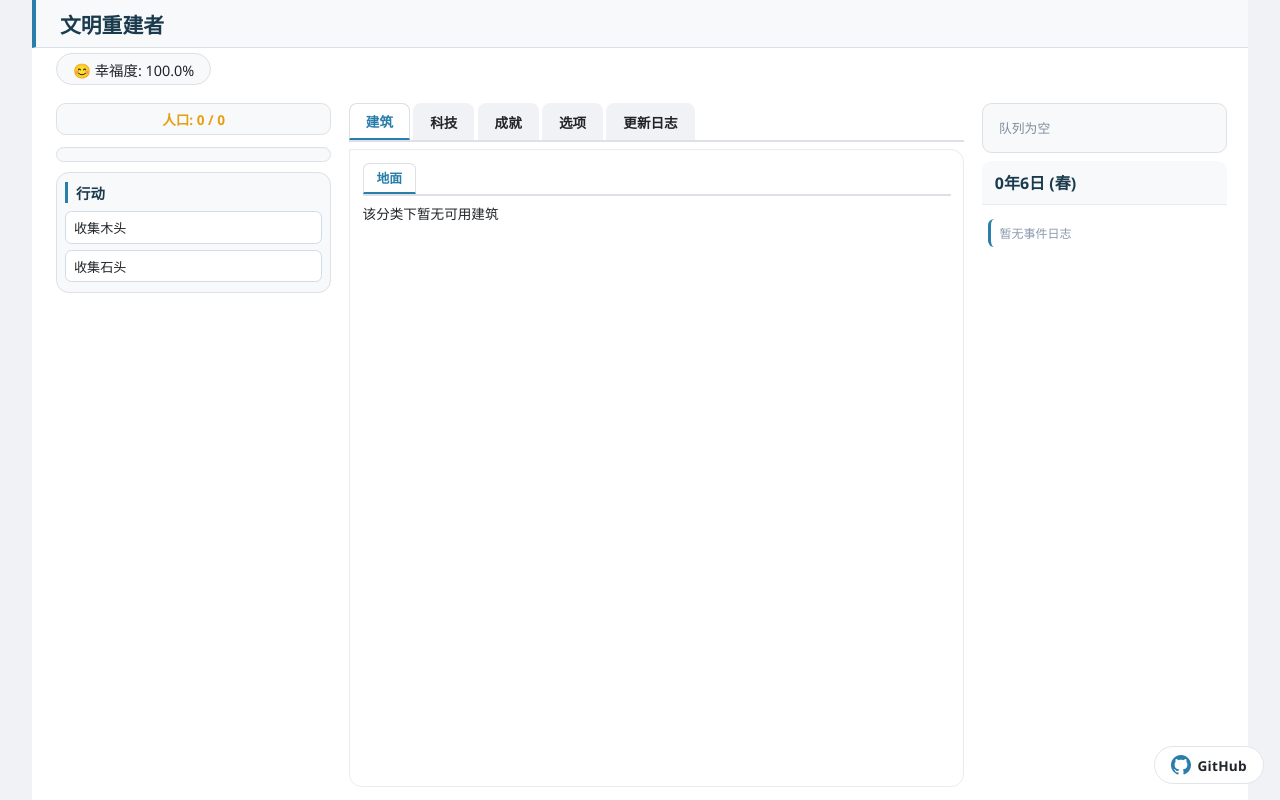
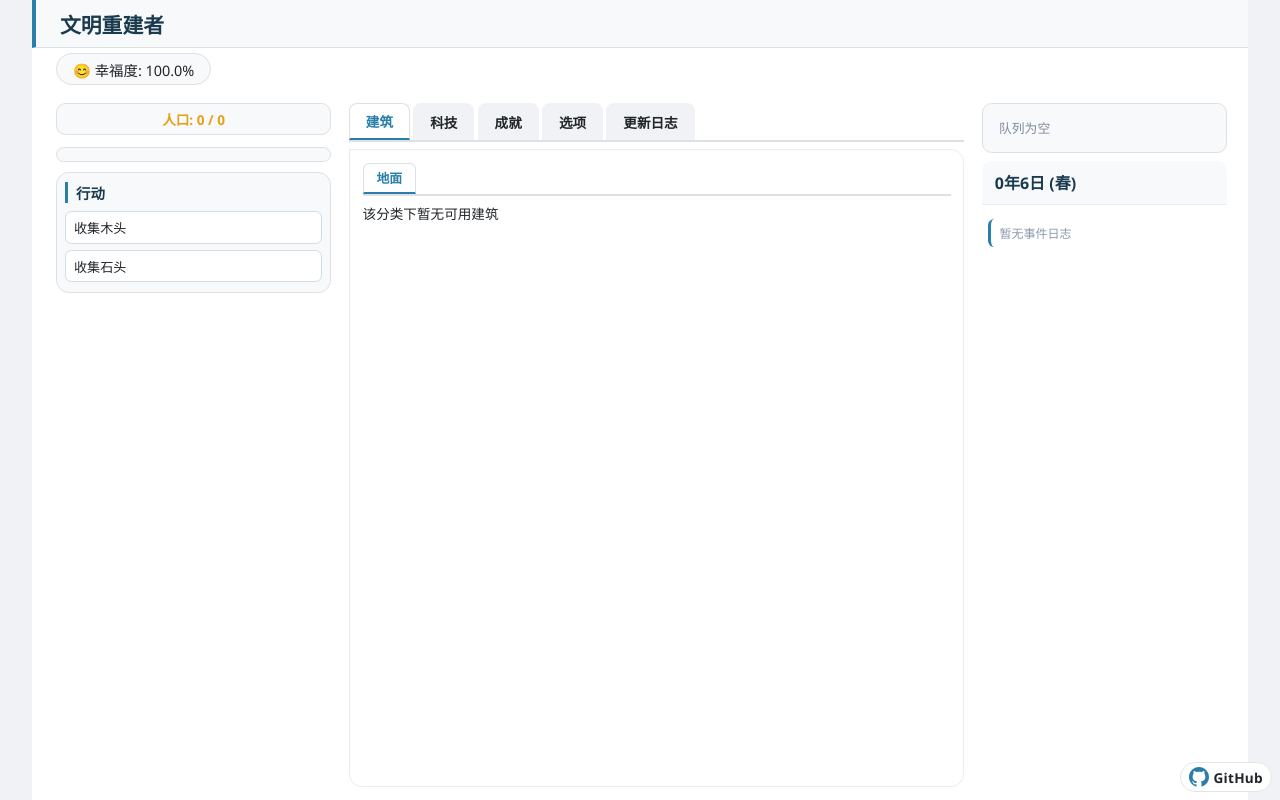
Before and after one commit to Tlxgs/CivilizationRebuilder, a plain HTML site: page index.html in a window 1280 px wide. Drawn offline with Linux system fonts and the light colour scheme.

Commit message:
缩小github

```diff
--- a/index.html
+++ b/index.html
@@ -9,8 +9,8 @@
         /* 右下角 GitHub 链接样式 */
         .github-corner {
             position: fixed;
-            bottom: 16px;
-            right: 16px;
+            bottom: 8px;
+            right: 8px;
             z-index: 2000;
             background: var(--bg-card);
             border-radius: 40px;
@@ -27,8 +27,8 @@
         .github-corner a {
             display: flex;
             align-items: center;
-            gap: 6px;
-            padding: 8px 16px;
+            gap: 4px;
+            padding: 4px 8px;
             font-size: 0.85rem;
             font-weight: 600;
             text-decoration: none;
@@ -115,7 +115,7 @@
     <!-- 右下角 GitHub 链接 (纯文本超链接 + 图标) -->
     <div class="github-corner">
         <a href="https://github.com/Tlxgs/CivilizationRebuilder" target="_blank" rel="noopener noreferrer" aria-label="GitHub仓库">
-            <svg xmlns="http://www.w3.org/2000/svg" viewBox="0 0 24 24" width="24" height="24">
+            <svg xmlns="http://www.w3.org/2000/svg" viewBox="0 0 24 24" width="16" height="16">
                 <path d="M12 0C5.37 0 0 5.37 0 12c0 5.302 3.438 9.8 8.205 11.387.6.113.82-.26.82-.58 0-.287-.01-1.05-.015-2.06-3.338.726-4.042-1.61-4.042-1.61-.546-1.387-1.333-1.756-1.333-1.756-1.09-.745.082-.73.082-.73 1.205.085 1.84 1.237 1.84 1.237 1.07 1.834 2.807 1.304 3.492.997.108-.776.418-1.306.762-1.605-2.665-.3-5.466-1.332-5.466-5.93 0-1.31.468-2.38 1.235-3.22-.123-.3-.535-1.52.117-3.16 0 0 1.008-.322 3.3 1.23.96-.267 1.98-.4 3-.405 1.02.005 2.04.138 3 .405 2.29-1.552 3.297-1.23 3.297-1.23.653 1.64.24 2.86.118 3.16.768.84 1.233 1.91 1.233 3.22 0 4.61-2.804 5.62-5.476 5.92.43.37.823 1.1.823 2.22 0 1.602-.015 2.894-.015 3.287 0 .322.216.698.83.578C20.565 21.795 24 17.3 24 12c0-6.63-5.37-12-12-12z"/>
             </svg>
             <span>GitHub</span>
```
